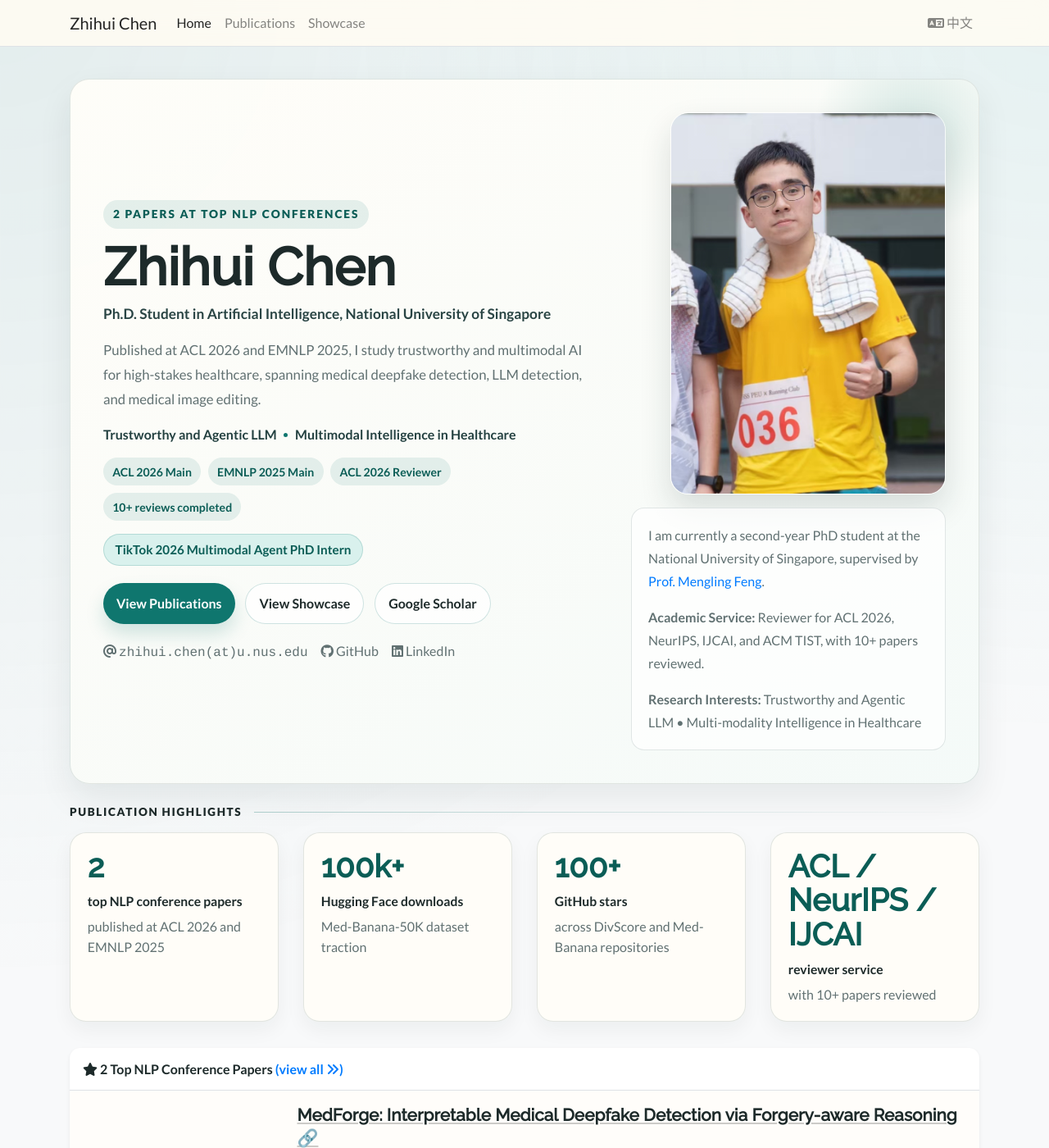
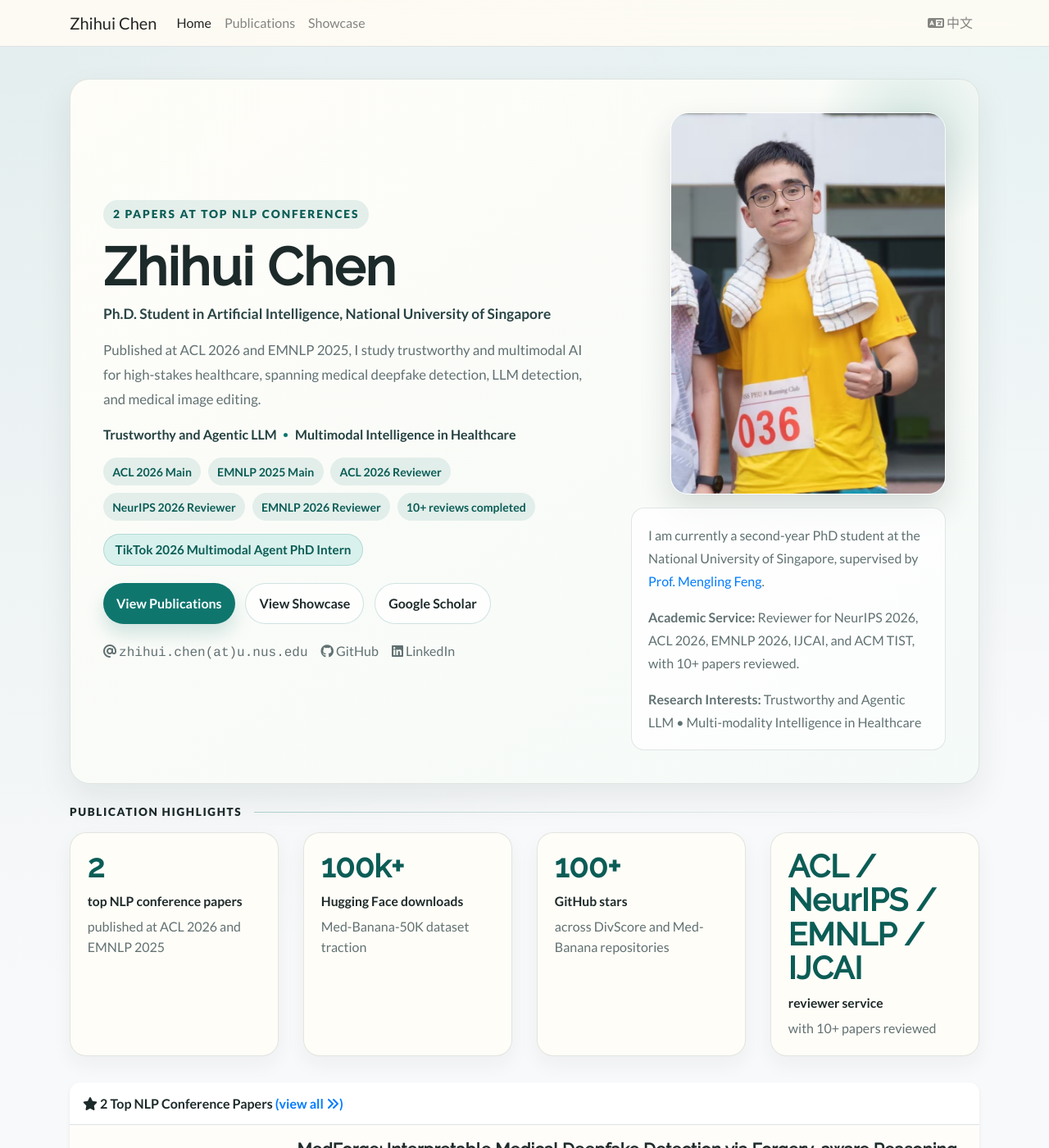
Before and after one commit to richardChenzhihui/richardChenzhihui.github.io, a Jekyll site: the page built from index.html, in a window 1280 px wide and 1400 px high. Shown: the whole window at 82% size. Built offline with Jekyll 4.4.1, drawn with Linux system fonts in a browser that asks for light colours; nearby versions of some CDN libraries; a style sheet for code colours, icons or effects is not loaded.

Commit message:
update: add NeurIPS 2026 and EMNLP 2026 reviewer service

```diff
--- a/_data/profile.yml
+++ b/_data/profile.yml
@@ -23,7 +23,7 @@ short_bio: >-
     <a href="https://www.mornin-feng.com/" target="_blank">Prof. Mengling Feng</a>.
   </p>
   <p>
-    <strong>Academic Service:</strong> Reviewer for ACL 2026, NeurIPS, IJCAI, and ACM TIST, with 10+ papers reviewed.
+    <strong>Academic Service:</strong> Reviewer for NeurIPS 2026, ACL 2026, EMNLP 2026, IJCAI, and ACM TIST, with 10+ papers reviewed.
   </p>
   <p>
     <strong>Research Interests:</strong> Trustworthy and Agentic LLM • Multi-modality Intelligence in Healthcare
@@ -39,6 +39,8 @@ hero_proof:
   - "ACL 2026 Main"
   - "EMNLP 2025 Main"
   - "ACL 2026 Reviewer"
+  - "NeurIPS 2026 Reviewer"
+  - "EMNLP 2026 Reviewer"
   - "10+ reviews completed"
 
 availability:
@@ -54,7 +56,7 @@ homepage_metrics:
   - value: "100+"
     label: "GitHub stars"
     note: "across DivScore and Med-Banana repositories"
-  - value: "ACL / NeurIPS / IJCAI"
+  - value: "ACL / NeurIPS / EMNLP / IJCAI"
     label: "reviewer service"
     note: "with 10+ papers reviewed"
 
--- a/_data/profile_zh.yml
+++ b/_data/profile_zh.yml
@@ -23,7 +23,7 @@ short_bio: >-
     <a href="https://www.mornin-feng.com/" target="_blank">冯梦凌教授</a>。
   </p>
   <p>
-    担任NIPS、IJCAI、ACM TIST等会议和期刊的审稿人，已审稿10余篇。
+    担任NeurIPS 2026、ACL 2026、EMNLP 2026、IJCAI、ACM TIST等会议和期刊的审稿人，已审稿10余篇。
   </p>
   <p>
     <strong>研究方向：</strong>可信与智能体大语言模型 • 医疗领域多模态智能
@@ -39,6 +39,8 @@ hero_proof:
   - "ACL 2026 主会议"
   - "EMNLP 2025 主会议"
   - "ACL 2026 审稿人"
+  - "NeurIPS 2026 审稿人"
+  - "EMNLP 2026 审稿人"
   - "已审稿 10+ 篇"
 
 availability:
@@ -54,7 +56,7 @@ homepage_metrics:
   - value: "100+"
     label: "GitHub Stars"
     note: "DivScore 与 Med-Banana 仓库合计"
-  - value: "ACL / NeurIPS / IJCAI"
+  - value: "ACL / NeurIPS / EMNLP / IJCAI"
     label: "学术审稿服务"
     note: "累计审稿 10+ 篇"
 
```
